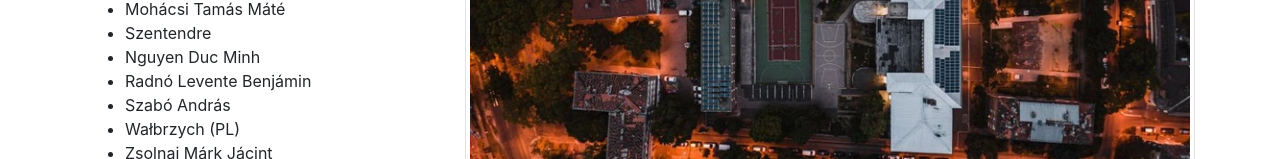
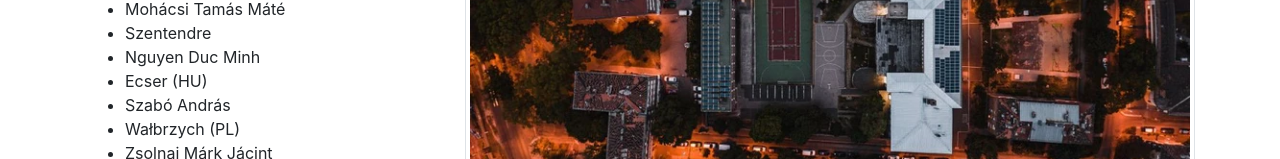
Before and after one commit to godonypeter/10dTelepulesKepekA, a plain HTML site: page index.html in a window 1280 px wide. Shown: the part 475-634 px from the top of the page. Drawn offline with nearby package versions, Linux system fonts and the light colour scheme.

Commit message:
hey tomi

```diff
--- a/index.html
+++ b/index.html
@@ -28,7 +28,7 @@
                     <li>Mohácsi Tamás Máté</li>
                     <li onclick="kepcsere('Szentendre');">Szentendre</li>
                     <li>Nguyen Duc Minh</li>
-                    <li>Radnó Levente Benjámin</li>
+                    <li onclick="kepcsere('Ecser');"> Ecser (HU)</li>
                     <li>Szabó András</li>
                     <li onclick="kepcsere('Wałbrzych');">Wałbrzych (PL)</li>
                     <li>Zsolnai Márk Jácint</li>
```
Also changed, not shown: kepek/ciprus1.jpg, kepek/ecser1.jpg (added), kepek/ecser2.jpg (added), 2 other files.
